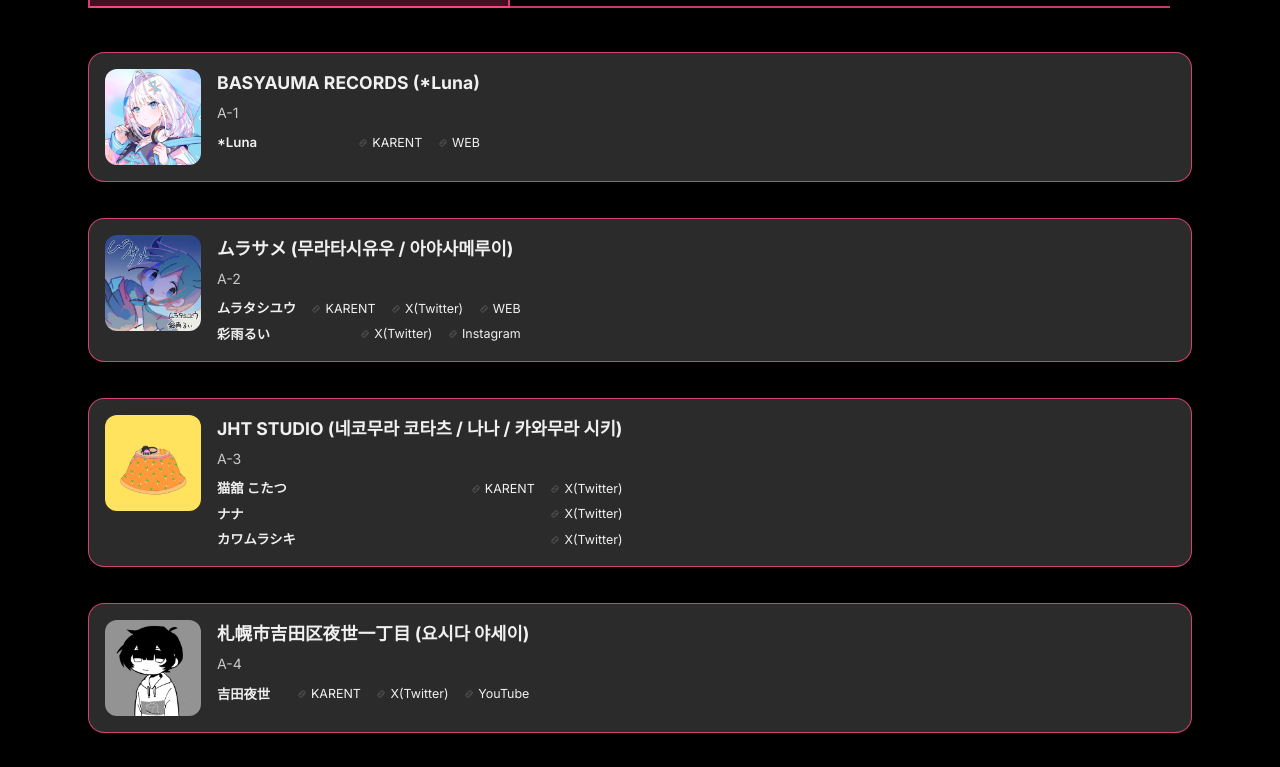
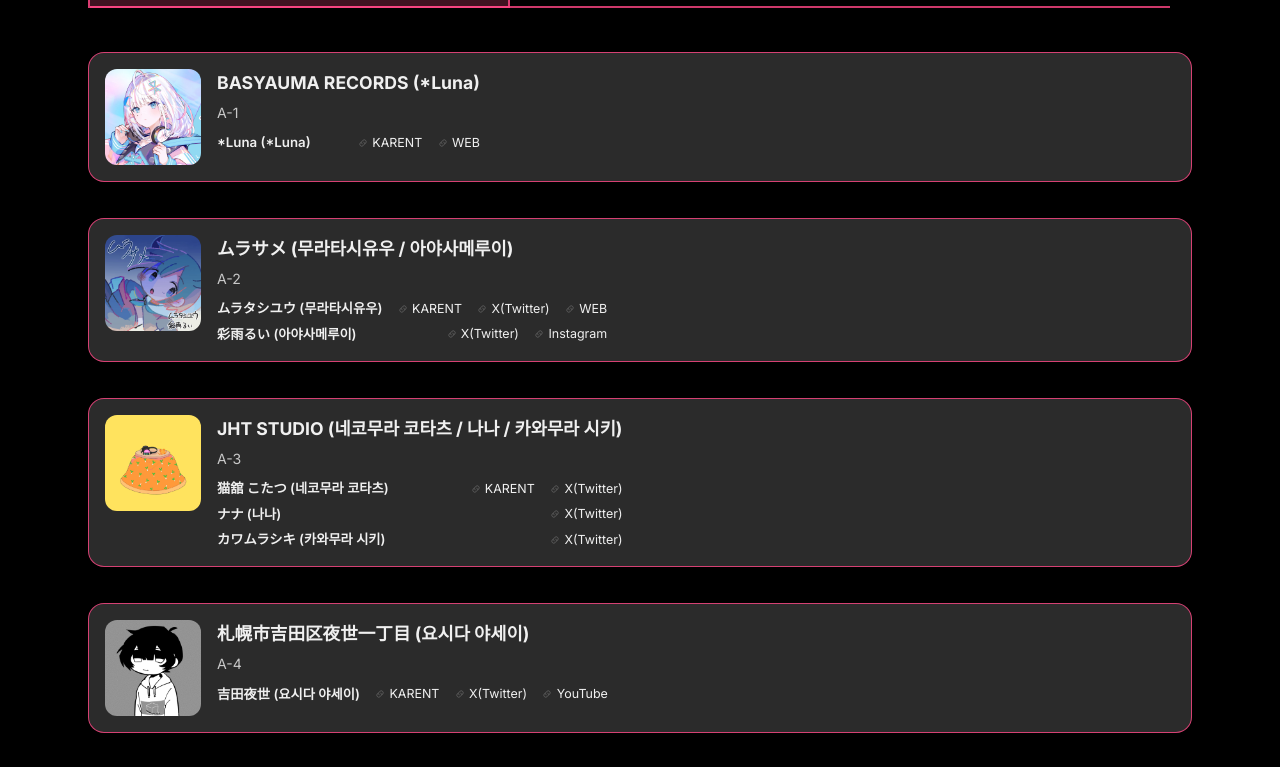
Before and after one commit to kuroka3/MM-Info, a Next.js app: page /exhibition-info/osaka/creators-market in a window 1280 px wide. Shown: the part 1420-2187 px from the top of the page. Built offline with nearby package versions, Linux system fonts and the light colour scheme; a web font is replaced by a local one.

Commit message:
add kor name in page

```diff
--- a/src/app/exhibition-info/osaka/creators-market/Client.tsx
+++ b/src/app/exhibition-info/osaka/creators-market/Client.tsx
@@ -256,7 +256,7 @@
                               className="tooltip-img"
                             />
                           </div>
-                          <p className="tooltip-title">{booth.name}</p>
+                          <p className="tooltip-title">{booth.koPNames || booth.name}</p>
                         </div>
                       </button>
                     );
@@ -334,7 +334,10 @@
                           <ul className="member-list">
                             {booth.members.map(m => (
                               <li key={m.name} className="member-item">
-                                <span className="member-name">{m.name}</span>
+                                <span className="member-name">
+                                  {m.name}
+                                  {m.koName && <> ({m.koName})</>}
+                                </span>
                                 {!!m.links?.length && (
                                   <span className="member-links">
                                     {m.links.map((link, i) => (
```
